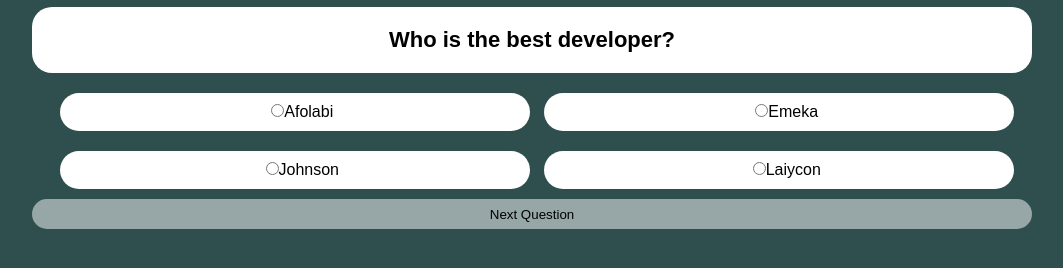
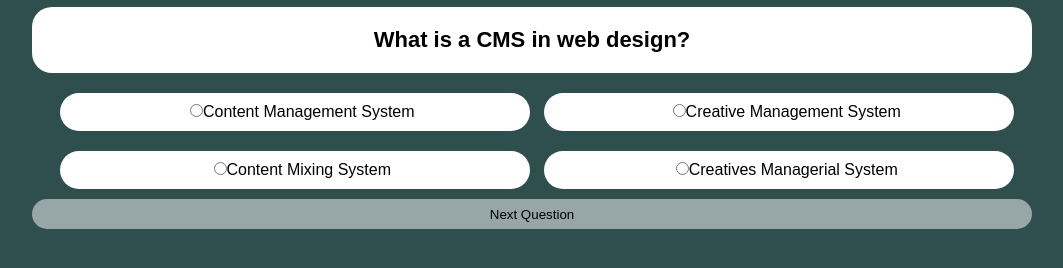
Before and after one commit to afolabiopakunle/exams-web-app, a plain HTML site: page index.html in a window 1280 px wide. Shown: the part 210-478 px from the top of the page, without its empty margins (108-1171 px from the left). Drawn offline with Linux system fonts and the light colour scheme.

Commit message:
questions js half done

```diff
--- a/app.js
+++ b/app.js
@@ -0,0 +1,32 @@
+let option1 = document.getElementById("opt1")
+let option2 = document.getElementById("opt2")
+let option3 = document.getElementById("opt3")
+let option4 = document.getElementById("opt4")
+let questionBox = document.getElementById("question")
+let nextButton = document.getElementById("nextBtn");
+let result = document.getElementById("result")
+
+let currentQuestion = 0;
+let score = 0;
+
+function loadQuestion(questionNumber) {
+    let q = questions[questionNumber]
+    questionBox.textContent = q.question;
+    option1.textContent = q.option1
+    option2.textContent = q.option2
+    option3.textContent = q.option3
+    option4.textContent = q.option4
+}
+
+nextButton.addEventListener("click", loadNextQuestion)
+
+function loadNextQuestion() {
+    let selectedOption = document.querySelector("input[type=radio]:checked");
+    if (!selectedOption) {
+        alert("You need to pick a question")
+    }
+
+}
+
+
+loadQuestion(0)
--- a/questions.js
+++ b/questions.js
@@ -5,7 +5,7 @@ let questions =
         option2: "Creative Management System",
         option3: "Content Mixing System",
         option4: "Creatives Managerial System",
-        answer: option1,
+        answer: "1",
     },
     {
         question: "To make your website mobile friendly, you can make your website?",
@@ -13,7 +13,7 @@ let questions =
         option2: "Responsive",
         option3: "Fast Loading",
         option4: "Light",
-        answer: option2
+        answer: "2"
     }]
 //     [
 //       3,
--- a/style.css
+++ b/style.css
@@ -42,6 +42,7 @@ body {
     background: white;
     border-radius: 20px;
     margin: 10px 0 10px 10px;
+    cursor: pointer;
     /* color: white; */
 
 }
```
